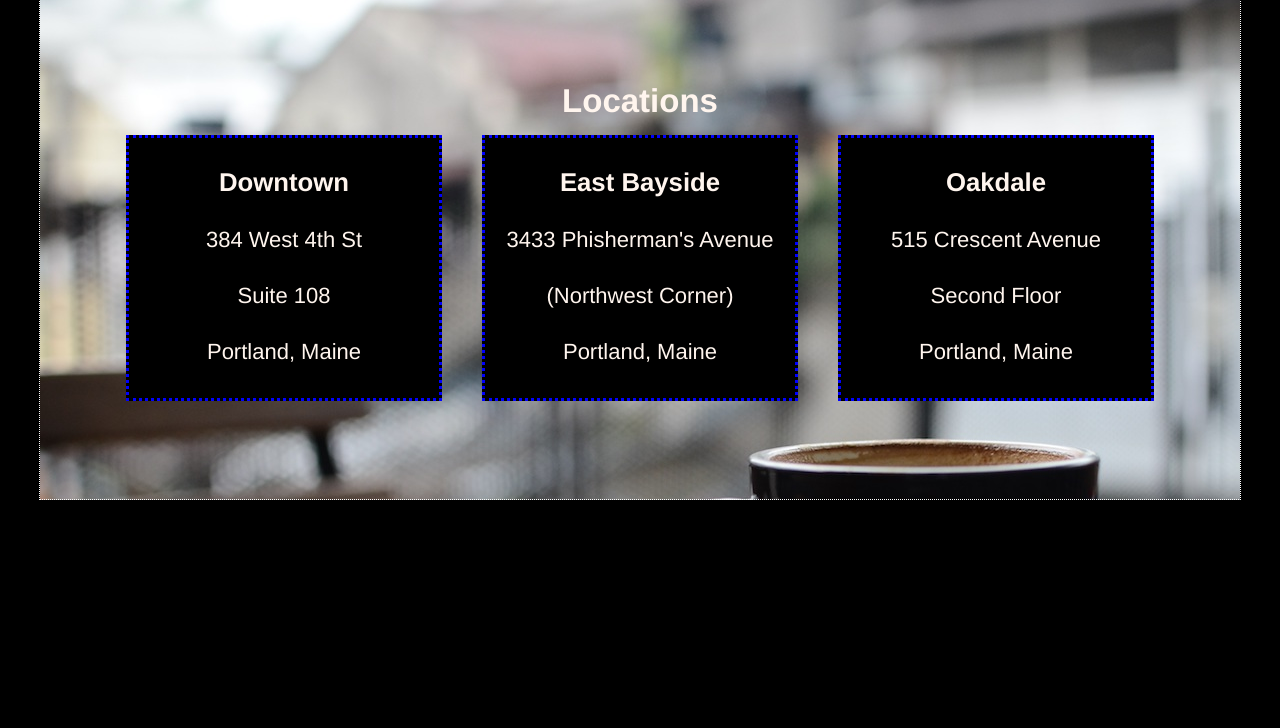
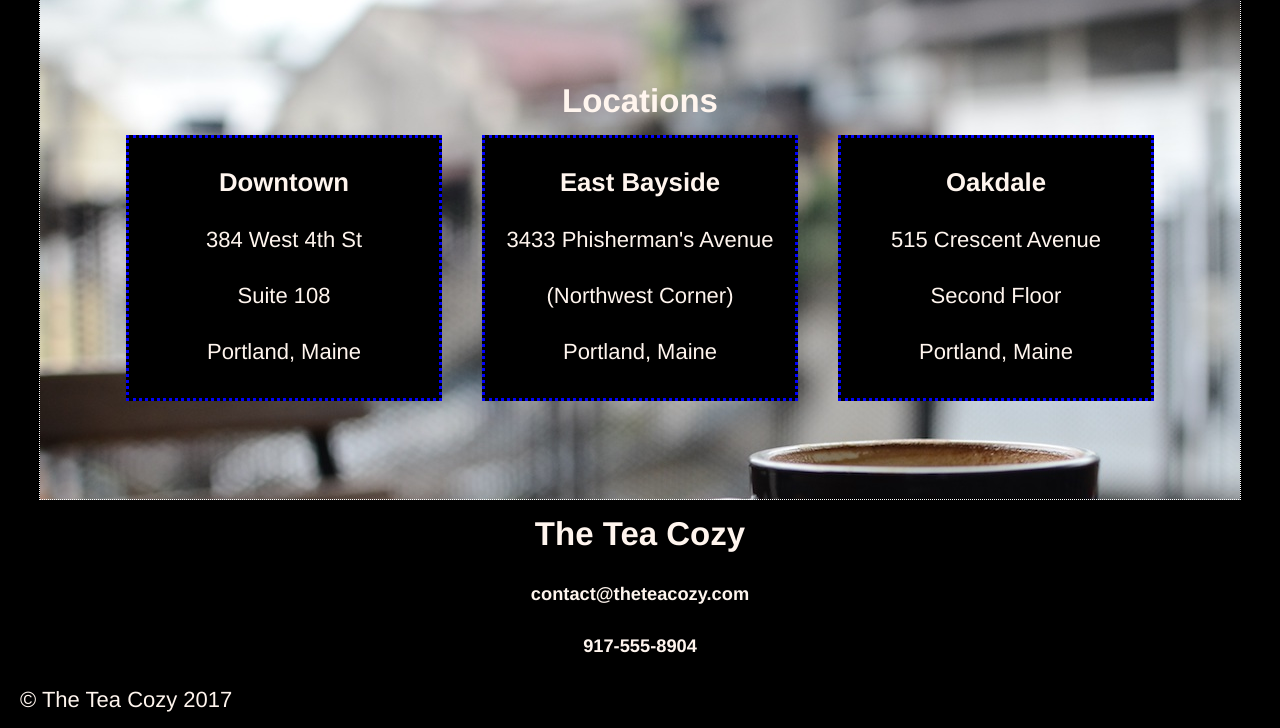
Before and after one commit to olivecobra/teacozy, a plain HTML site: page index.html in a window 1280 px wide. Shown: the part 1545-2273 px from the top of the page. Before the commit the page ends 2045 px from the top, so only its background shows below. Drawn offline with Linux system fonts and the light colour scheme.

Commit message:
All content and CSS added.

```diff
--- a/index.html
+++ b/index.html
@@ -82,9 +82,19 @@
           <p>Portland, Maine</p>
         </div>
       </div>
+  <!-- End of Portland class -->
     </div>
   <!-- End of Locations section -->
   </div>
-  <!-- End main body text -->
+  <div class="contact">
+    <h2>The Tea Cozy</h2>
+    <h5>contact@theteacozy.com</h5>
+    <h5>917-555-8904</h5>
+  </div>
+  <!-- End contact section -->
+  <footer>
+    <p>© The Tea Cozy 2017</p>
+  </footer>
+  <!-- End body text -->
   </body>
 </html>
--- a/resources/css/style.css
+++ b/resources/css/style.css
@@ -166,3 +166,19 @@ nav span {
   padding-bottom: 15px;
   padding-top: 15px;
 }
+
+<!-- Contact -->
+
+.contact {
+  height: 200px;
+}
+
+.contact h2, h5 {
+  padding: 15px 0px;
+  text-align: center;
+}
+
+footer {
+  text-align: left;
+  padding-left: 20px;
+}
```
